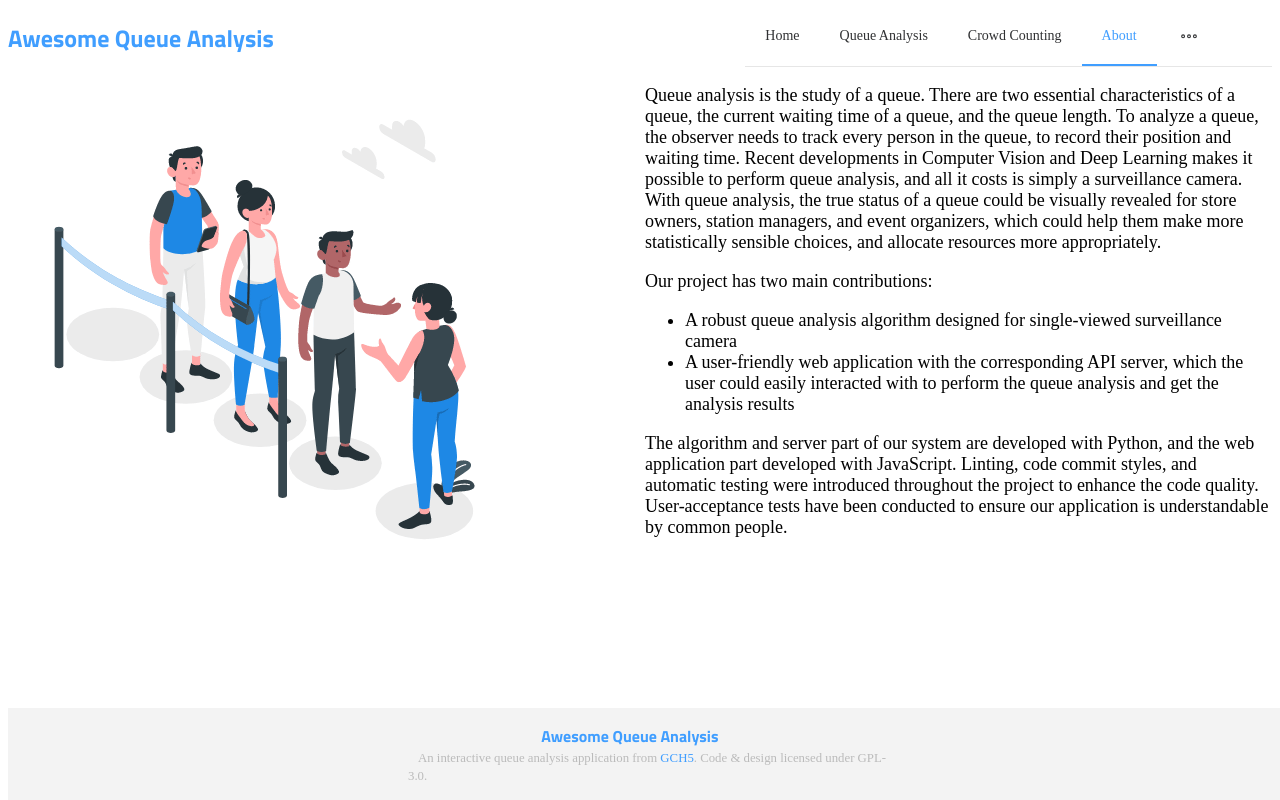
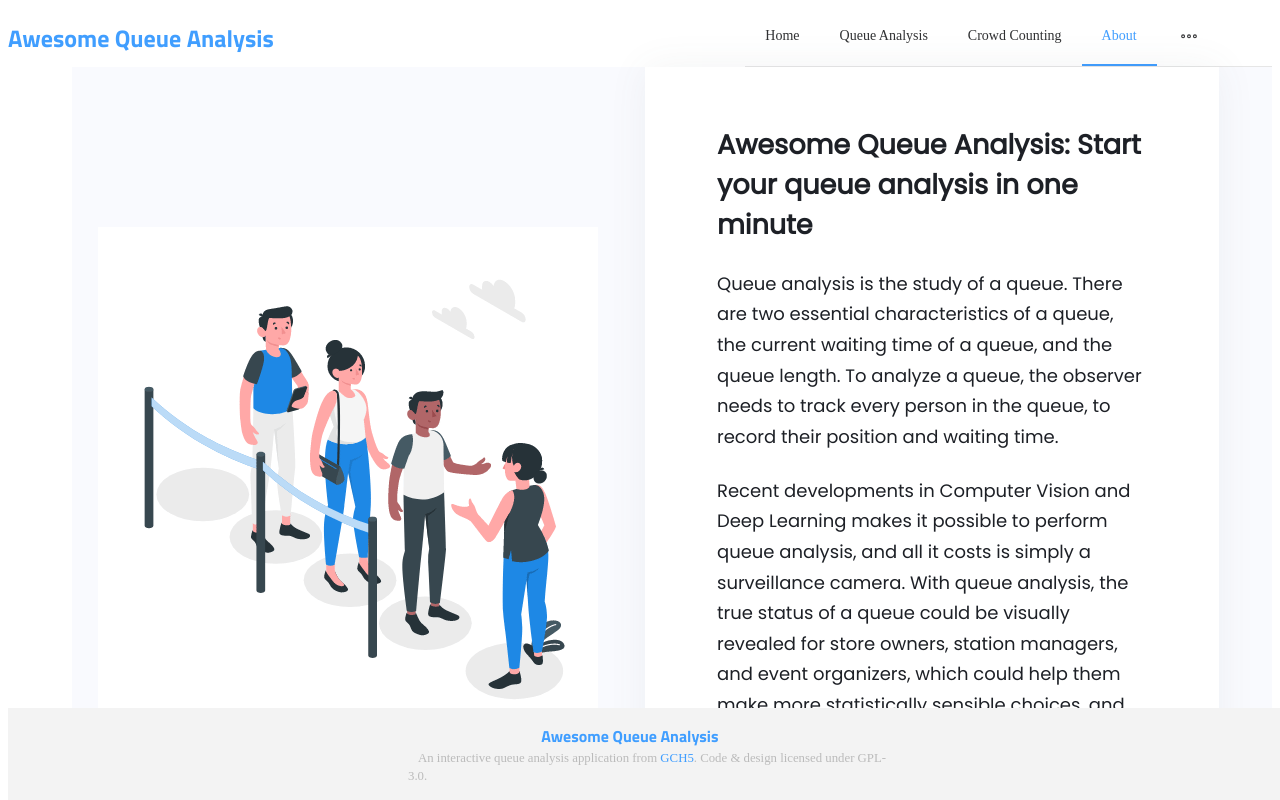
Before and after one commit to GCH5/fyp-frontend-elementui, a Vue app: page /#/about in a window 1280 px wide. Shown: the top 800 px of the page. Built offline with nearby package versions, Linux system fonts and the light colour scheme; a web font is replaced by a local one.

Commit message:
feat: update about page

```diff
--- /dev/null
+++ b/src/assets/css/main.css
@@ -0,0 +1 @@
+@import url('https://fonts.googleapis.com/css2?family=Poppins&display=swap');
--- a/src/components/AppNavigation.vue
+++ b/src/components/AppNavigation.vue
@@ -51,7 +51,7 @@ import { menuActiveIndex as activeIndex } from 'src/store/store'
 
 import type { AppRouteNames } from 'src/router'
 import type { RouteParams } from 'vue-router'
-const githubLink = 'https://github.com/lxb007981/fyp2021-2022/'
+const githubLink = 'https://github.com/GCH5/fyp2021-2022/'
 const handleSelect = (key: string) => {
   activeIndex.value = key
 }
--- a/src/main.ts
+++ b/src/main.ts
@@ -2,7 +2,7 @@ import { createApp } from 'vue'
 import App from './App.vue'
 import { router } from './router'
 import registerGlobalComponents from './plugins/global-components'
-
+import 'src/assets/css/main.css'
 const app = createApp(App)
 app.use(router)
 registerGlobalComponents(app)
--- a/src/pages/AboutPage.vue
+++ b/src/pages/AboutPage.vue
@@ -1,25 +1,29 @@
 <template>
-  <div>
+  <div id="background">
     <el-row
       justify="space-around"
       :gutter="10"
     >
+      <el-col :span="1" />
       <el-col
-        :xs="24"
-        :md="12"
+        id="imgcol"
+        :span="11"
       >
         <img src="src/assets/img/queue.gif">
       </el-col>
       <el-col
-        :xs="24"
-        :md="12"
+        :span="11"
         style="font-size: 18px"
       >
+        <div id="textbox">
+          <h2>Awesome Queue Analysis: Start your queue analysis in one minute</h2>
           <p>
             Queue analysis is the study of a queue. There are two essential
             characteristics of a queue, the current waiting time of a queue, and
             the queue length. To analyze a queue, the observer needs to track
             every person in the queue, to record their position and waiting time.
+          </p>
+          <p>
             Recent developments in Computer Vision and Deep Learning makes it
             possible to perform queue analysis, and all it costs is simply a
             surveillance camera. With queue analysis, the true status of a queue
@@ -39,15 +43,46 @@
               analysis and get the analysis results
             </li>
           </ul>
-        <p>
-          The algorithm and server part of our system are developed with Python,
-          and the web application part developed with JavaScript. Linting, code
-          commit styles, and automatic testing were introduced throughout the
-          project to enhance the code quality. User-acceptance tests have been
-          conducted to ensure our application is understandable by common
-          people.
-        </p>
+        </div>
       </el-col>
+      <el-col :span="1" />
     </el-row>
   </div>
 </template>
+
+<style lang="css" scoped>
+h2 {
+  font-family: Poppins, sans-serif;
+  color: #1d2026;
+}
+
+p {
+  line-height: 1.7;
+  font-family: Poppins, sans-serif;
+  color: #1d2026;
+  margin-block-start: 1.3em;
+  margin-block-end: 1.3em;
+}
+
+#textbox {
+  background-color: #fff;
+  box-shadow: 0 0 37px rgb(80 94 100 / 7%);
+  padding: 2em 4em;
+}
+
+li {
+  font-family: Poppins, sans-serif;
+  color: #1d2026;
+  margin-block-start: 1.3em;
+  margin-block-end: 1.3em;
+}
+
+#background {
+  background: linear-gradient(90deg, transparent 4em, #f9fafe 0);
+}
+
+#imgcol {
+  text-align: center;
+  padding-top: 10em;
+}
+</style>
```
Lines whose indentation alone changed are shown as unchanged.
